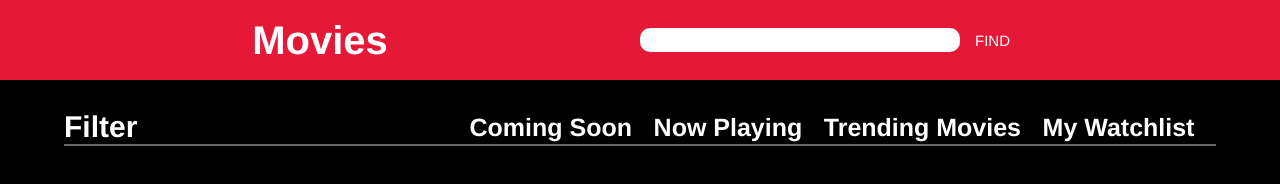
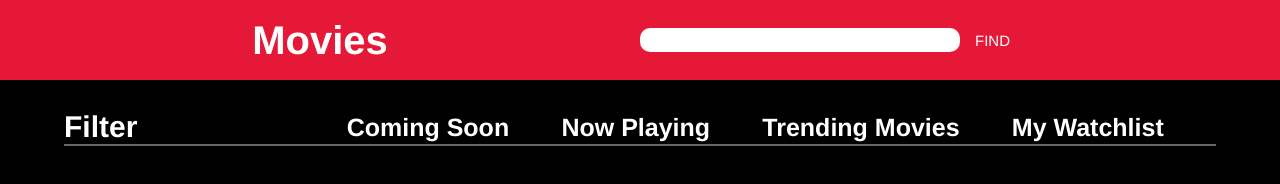
Before and after one commit to aalejan/MovieUI, a website built with Parcel: page index.html in a window 1280 px wide. Built offline with nearby package versions, Linux system fonts and the light colour scheme; no server answers.

Commit message:
changed options spacing

```diff
--- a/style.css
+++ b/style.css
@@ -154,7 +154,7 @@ form button:hover{
 }
 
 .dropdownContainer{
-    flex: .5 .5;
+    flex: .25 .25;
 }
 /* Dropdown Button */
 .dropbtn {
```
